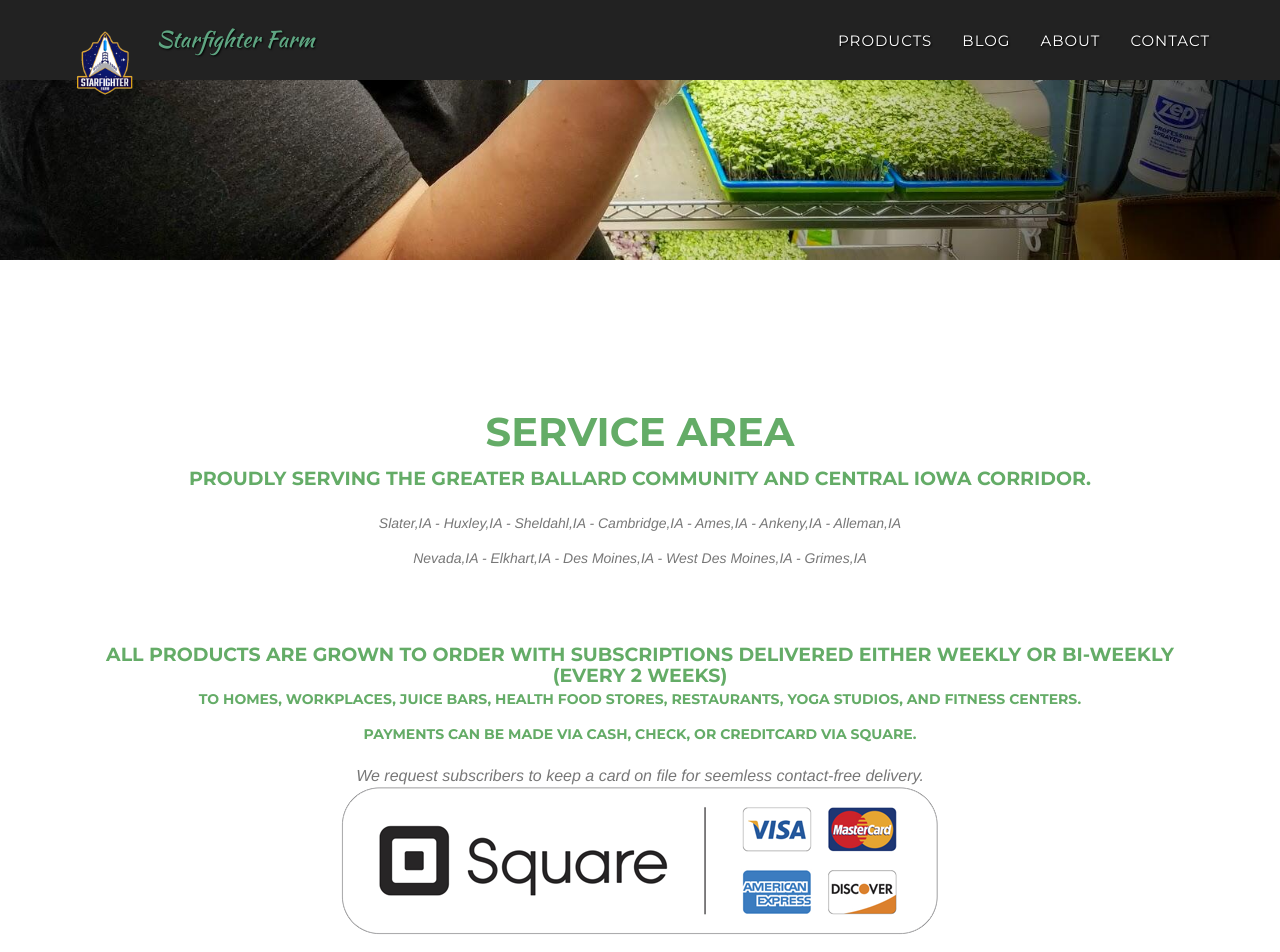
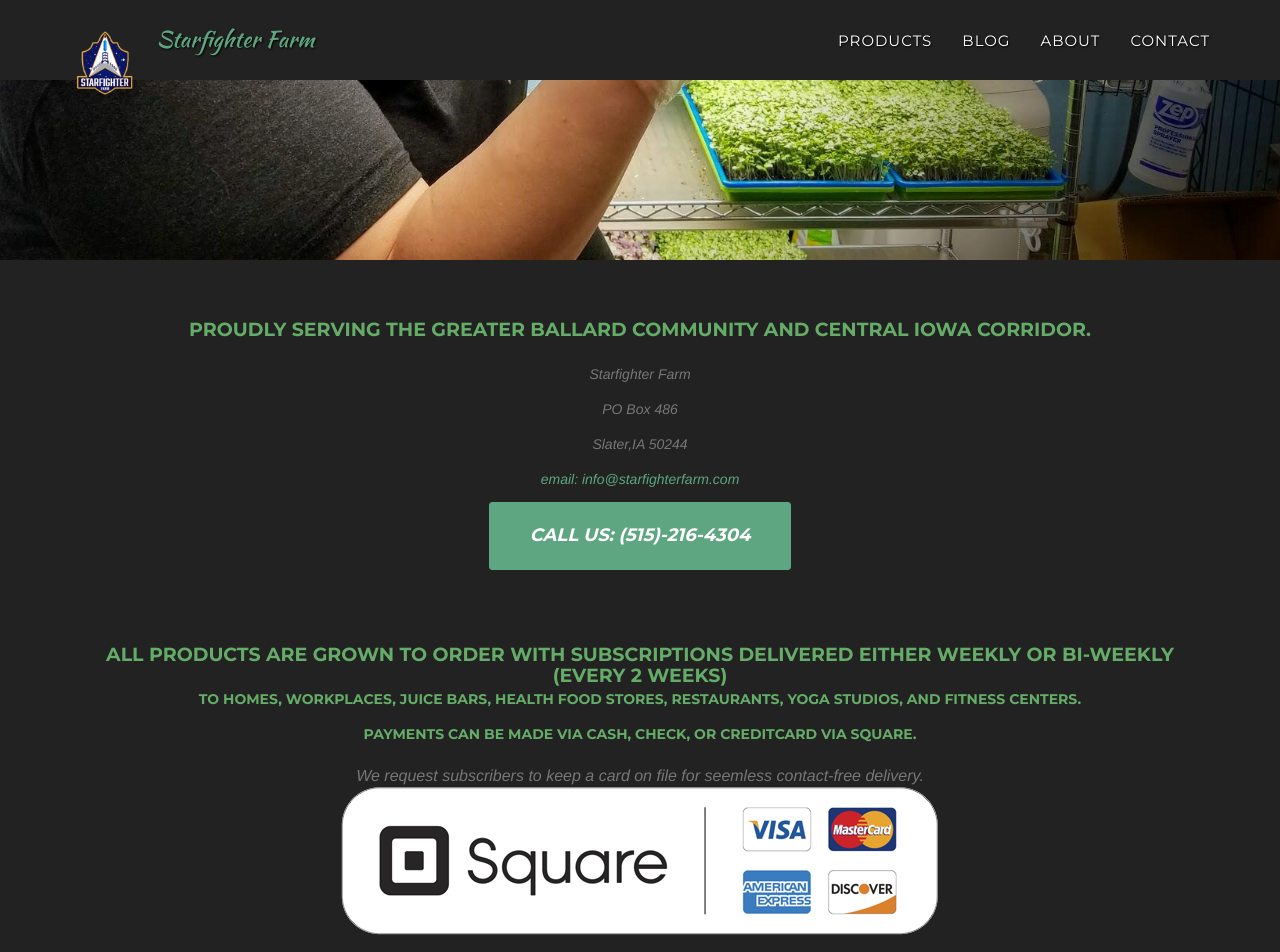
Before and after one commit to StarfighterFarm/sff-main, a Jekyll site: the page built from index.html, in a window 1280 px wide and 1400 px high, scrolled down 508 px. Shown: the top 952 px of the window. Built offline with Jekyll 4.4.1, drawn with Linux system fonts in a browser that asks for light colours; some web fonts are replaced; some of the changed text lies outside the part shown.

Commit message:
info updates

```diff
--- a/_config.yml
+++ b/_config.yml
@@ -29,7 +29,7 @@ people:
 # Social networks usernames (many more available: google-plus, flickr, dribbble, pinterest, instagram, tumblr, linkedin, etc.)
 social:
   - title: instagram
-    url: http://twitter.com/starfighterfarm
+    url: http://instagram.com/starfighterfarm
   - title: facebook
     url: https://www.facebook.com/starfighterfarm
 
--- a/_includes/about.html
+++ b/_includes/about.html
@@ -1,16 +1,16 @@
 <!-- About Section -->
-    <section id="about">
+    <section id="about" class="bg-darkest-gray">
         <div class="container">
             <div class="row">
                 <div class="col-lg-12 text-center">
                     <h2 class="section-heading">About</h2>
-                    <h3 class="section-subheading text-muted">Don't mind our mess, site is under construction as we migrate web servers!</h3>
+                    <!-- <h3 class="section-subheading text-muted">Don't mind our mess, site is under construction as we migrate web servers!</h3>
                     <div class="container">
                       <img
                       src="img/under-construction.gif"
                       class="img-responsive img-centered"
                       >
-                    </div>
+                    </div> -->
                 </div>
             </div>
             <div class="row">
@@ -54,13 +54,25 @@
                                     <h4 class="subheading">Ballard Area / Central Iowa Corridor</h4>
                                 </div>
                                 <div class="timeline-body">
-                                    <p class="text-muted">Transition to apprentice in Level 2 courses where you might have to look up a keyword or two.</p>
+                                    <p class="text-muted">
+                                        - Huxley
+                                        - Sheldahl
+                                        - Cambridge
+                                        - Ames
+                                        - Ankeny
+                                        - Alleman
+                                        - Nevada
+                                        - Elkhart
+                                        - Des Moines
+                                        - Grimes
+                                        - West Des Moines -
+                                      </p>
                                 </div>
                             </div>
                         </li>
                         <li class="timeline-inverted">
                             <div class="timeline-image">
-                                <img class="img-circle img-responsive" src="img/about/4.jpg" alt="">
+                                <img class="img-circle img-responsive" src="img/about/greens.jpg" alt="">
                             </div>
                             <div class="timeline-panel">
                                 <div class="timeline-heading">
@@ -68,14 +80,14 @@
                                     <h4 class="subheading">State-Of-The-Art</h4>
                                 </div>
                                 <div class="timeline-body">
-                                    <p class="text-muted">These Legendary Courses expect advanced expert knowledge to keep up but don't be shy to listen in. The Legendary Courses take you to the next level and give you Super Powers to become the true Hero we know you can become!</p>
+                                    <p class="text-muted">Our plants are grown all year round indoors in a climate controlled environment to ensure the highest quality and flavors!</p>
                                 </div>
                             </div>
                         </li>
 
                         <li>
                         <div class="timeline-image">
-                            <img class="img-circle img-responsive" src="img/about/3.jpg" alt="">
+                            <img class="img-circle img-responsive" src="img/about/harvest.jpg" alt="">
                         </div>
                         <div class="timeline-panel">
                             <div class="timeline-heading">
@@ -83,18 +95,30 @@
                                 <h4 class="subheading">Weekly or Bi-Weekly</h4>
                             </div>
                             <div class="timeline-body">
-                                <p class="text-muted">Transition to apprentice in Level 2 courses where you might have to look up a keyword or two.</p>
+                                <p class="text-muted">Become a subscriber! Choose from once-a-week or once-every-two-weeks for contact-free delivery to your home, workplace, or to one of our "Supply Drop" locations!</p>
                             </div>
                         </div>
                         </li>
 
                         <li class="timeline-inverted">
                             <div class="timeline-image">
-                                <h4>Become
-                                    <br>A
-                                    <br>Hero!</h4>
+                                <h4>Order <br>Today!</h4>
                             </div>
-                        </li>
+                            <div class="timeline-panel">
+                              <div class="timeline-body">
+                                <p class="text-muted">
+                                  <br>Starfighter Farm
+                                  <br>PO Box 486
+                                  <br>Slater,IA 50244
+                                  <br><a href="mailto:info@starfighterfarm.com">email: info@starfighterfarm.com</a>
+                                </p>
+                                <div>
+                                  <a href="tel:5152164304"><div>call us: (515)-216-4304</div></a>
+                                </div>
+                              </div>
+                            </div>
+                          </li>
+
                     </ul>
                 </div>
             </div>
--- a/_includes/css/agency.css
+++ b/_includes/css/agency.css
@@ -325,7 +325,7 @@ header .intro-text .intro-heading {
 }
 
 section {
-    padding: 100px 0;
+    padding: 75px 0;
 }
 
 section h2.section-heading {
@@ -345,7 +345,7 @@ section h3.section-subheading {
 
 @media(min-width:768px) {
     section {
-        padding: 150px 0;
+        padding: 50px 0;
     }
 }
 
--- a/_includes/products.html
+++ b/_includes/products.html
@@ -1,9 +1,9 @@
 <!-- Products Section -->
-    <section id="services">
+    <section id="services" class="bg-darkest-gray">
         <div class="container">
             <div class="row">
                 <div class="col-lg-12 text-center">
-                    <h2 class="section-heading">Popular Products</h2>
+                    <h2 class="section-heading">Starfighter Products</h2>
                     <h3 class="section-subheading text-muted">All products are grown to order and delivered bi-weekly (every 2 weeks) to homes, workplaces, juice bars, health food stores, restaurants, yoga studios, and fitness centers.</h3>
                 </div>
             </div>
@@ -18,7 +18,7 @@
 
                     <h4 class="service-heading">Radish Microgreens</h4>
                     <p class="text-muted">Starfighter Farm Radish Microgreens provide spice and heat to your meals! They can add heat without burning your insides later in the day like pepper oils would. Radish Microgreens can be eaten as a snack or to enhance numerous dishes from salads, omelets, cheeseburgers, and tacos to name a few.
-</p>
+                    </p>
                 </div>
                 <div class="col-md-4">
 
@@ -44,5 +44,33 @@
                     <p class="text-muted">Starfighter Farm Pea Shoots are fresh, crunchy, and have a delicious slightly sweet fresh flavor, just like the tastes of summer at Grandma's house.</p>
                 </div>
             </div>
+            <div class="row text-center">
+
+                <div class="col-md-4">
+
+                      <img
+                      src="img/products/broccoli.jpg"
+                      class="img-responsive img-centered"
+                      style="height:200px;"
+                      alt="Pea Shoots">
+
+                    <h4 class="service-heading">Broccoli</h4>
+                    <p class="text-muted">Starfighter Broccoli Microgreens - These greens have a deliciously mild, fresh brocolli or cabbage flavor and makes a great garnish and addition to any microgreens salad.</p>
+                </div>
+
+                <div class="col-md-4">
+
+                      <img
+                      src="img/products/fava.jpg"
+                      class="img-responsive img-centered"
+                      style="height:200px;"
+                      alt="Pea Shoots">
+
+                    <h4 class="service-heading">Fava Bean</h4>
+                    <p class="text-muted">Fava Bean Shoots - Bright green leaves and stems, fava beans are a thick and hearty green. Full of nutrients and fiber, these fava microgreens are a great addition to salad or cooking.</p>
+                </div>
+
+
+            </div>
         </div>
     </section>
--- a/_includes/services.html
+++ b/_includes/services.html
@@ -1,24 +1,18 @@
 <!-- Services Section -->
-    <section id="services" >
+    <section id="services" class="bg-darkest-gray">
         <div class="container">
             <div class="row">
                 <div class="col-lg-12 text-center">
-                    <h2 class="section-heading">Service Area</h2>
+                    <!-- <h2 class="section-heading">Service Area</h2> -->
                     <h4>Proudly serving the Greater Ballard Community and Central Iowa Corridor.</h4>
                     <h3 class="section-subheading text-muted">
-                      <p>
-                      <p>Slater,IA
-                      - Huxley,IA
-                      - Sheldahl,IA
-                      - Cambridge,IA
-                      - Ames,IA
-                      - Ankeny,IA
-                      - Alleman,IA
-                      <p>Nevada,IA
-                      - Elkhart,IA
-                      - Des Moines,IA
-                      - West Des Moines,IA
-                      - Grimes,IA
+                      <p> Starfighter Farm
+                      <p>PO Box 486
+                      <p>Slater,IA 50244
+                      <p><a href="mailto:info@starfighterfarm.com">email: info@starfighterfarm.com</a>
+                      <div class= "text-center ">
+                        <a href="tel:5152164304" class="page-scroll btn btn-xl corners"><div>call us: (515)-216-4304</div></a>
+                      </div>
                         <h4>All products are grown to order with subscriptions delivered either weekly or bi-weekly (every 2 weeks)
                           <p>to homes, workplaces, juice bars, health food stores, restaurants, yoga studios, and fitness centers.
                           <p>
--- a/_layouts/home-layout.html
+++ b/_layouts/home-layout.html
@@ -9,7 +9,6 @@
     {% include header.html %}
     {% include services.html %}
     {% include products.html %}
-    {% include team.html %}
     {% include about.html %}
     {% include footer.html %}
     {% include modals.html %}
```
Also changed, not shown: other parts of _includes/products.html (+2 -2 lines), img/about/greens.jpg (added), img/about/harvest.jpg (added), img/bg1.jpg, img/crazyplants.jpg (added), img/header-bg.jpg, img/pexels-vlada-karpovich-4050296.jpg, img/products/broccoli.jpg (added), img/products/fava.jpg (added), img/products/pea2.jpg (added), img/products/pea3.jpg (added).
